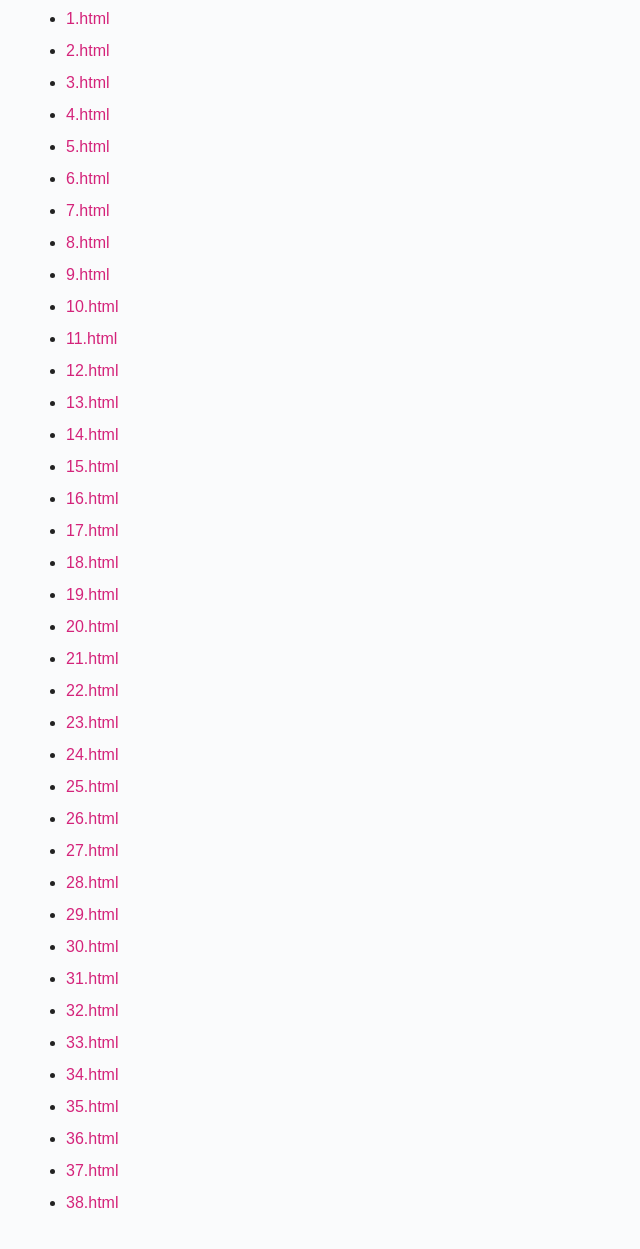
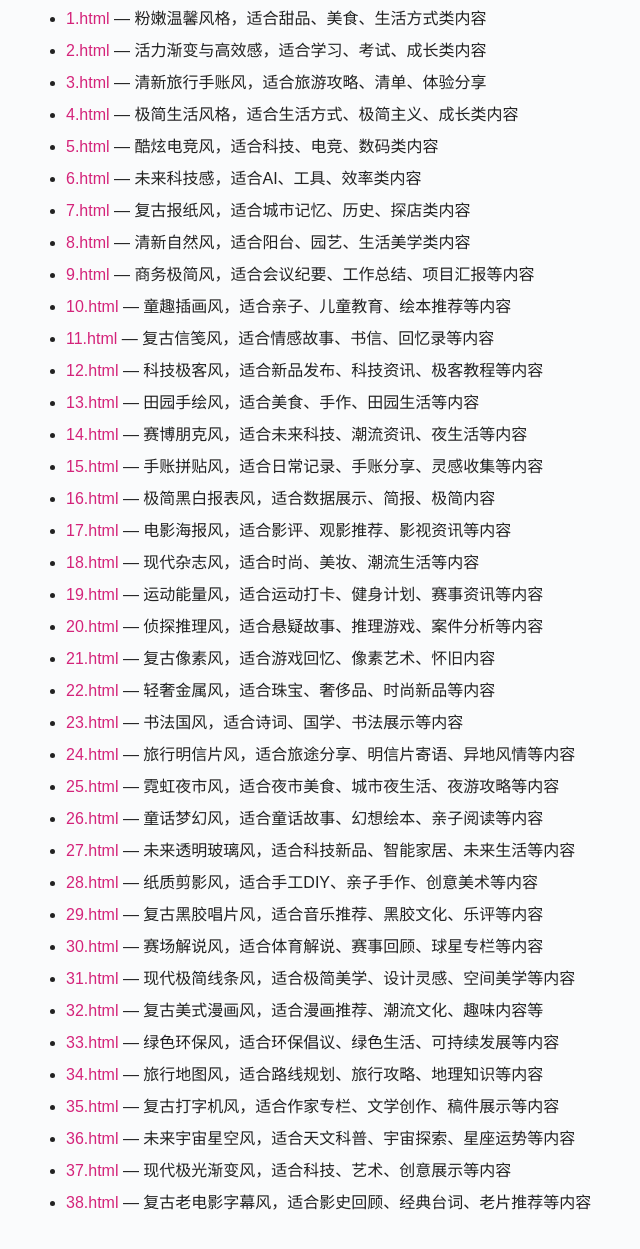
Before and after one commit to qiaomu-s/xhs_htm_template, a plain HTML site: page index.html in a window 1280 px wide. Shown: the part 183-1432 px from the top of the page, without its empty margins (6-646 px from the left). Drawn offline with Linux system fonts and the light colour scheme.

Commit message:
更新 index.html 文件，添加了每个 HTML 文件的描述信息，以便更好地指导用户选择合适的内容。

```diff
--- a/index.html
+++ b/index.html
@@ -43,44 +43,44 @@
         <p>点击下方链接可预览或复制相应 HTML 文件内容。</p>
     </div>
     <ul>
-        <li><a href="1.html">1.html</a></li>
-        <li><a href="2.html">2.html</a></li>
-        <li><a href="3.html">3.html</a></li>
-        <li><a href="4.html">4.html</a></li>
-        <li><a href="5.html">5.html</a></li>
-        <li><a href="6.html">6.html</a></li>
-        <li><a href="7.html">7.html</a></li>
-        <li><a href="8.html">8.html</a></li>
-        <li><a href="9.html">9.html</a></li>
-        <li><a href="10.html">10.html</a></li>
-        <li><a href="11.html">11.html</a></li>
-        <li><a href="12.html">12.html</a></li>
-        <li><a href="13.html">13.html</a></li>
-        <li><a href="14.html">14.html</a></li>
-        <li><a href="15.html">15.html</a></li>
-        <li><a href="16.html">16.html</a></li>
-        <li><a href="17.html">17.html</a></li>
-        <li><a href="18.html">18.html</a></li>
-        <li><a href="19.html">19.html</a></li>
-        <li><a href="20.html">20.html</a></li>
-        <li><a href="21.html">21.html</a></li>
-        <li><a href="22.html">22.html</a></li>
-        <li><a href="23.html">23.html</a></li>
-        <li><a href="24.html">24.html</a></li>
-        <li><a href="25.html">25.html</a></li>
-        <li><a href="26.html">26.html</a></li>
-        <li><a href="27.html">27.html</a></li>
-        <li><a href="28.html">28.html</a></li>
-        <li><a href="29.html">29.html</a></li>
-        <li><a href="30.html">30.html</a></li>
-        <li><a href="31.html">31.html</a></li>
-        <li><a href="32.html">32.html</a></li>
-        <li><a href="33.html">33.html</a></li>
-        <li><a href="34.html">34.html</a></li>
-        <li><a href="35.html">35.html</a></li>
-        <li><a href="36.html">36.html</a></li>
-        <li><a href="37.html">37.html</a></li>
-        <li><a href="38.html">38.html</a></li>
+        <li><a href="1.html">1.html</a> — 粉嫩温馨风格，适合甜品、美食、生活方式类内容</li>
+        <li><a href="2.html">2.html</a> — 活力渐变与高效感，适合学习、考试、成长类内容</li>
+        <li><a href="3.html">3.html</a> — 清新旅行手账风，适合旅游攻略、清单、体验分享</li>
+        <li><a href="4.html">4.html</a> — 极简生活风格，适合生活方式、极简主义、成长类内容</li>
+        <li><a href="5.html">5.html</a> — 酷炫电竞风，适合科技、电竞、数码类内容</li>
+        <li><a href="6.html">6.html</a> — 未来科技感，适合AI、工具、效率类内容</li>
+        <li><a href="7.html">7.html</a> — 复古报纸风，适合城市记忆、历史、探店类内容</li>
+        <li><a href="8.html">8.html</a> — 清新自然风，适合阳台、园艺、生活美学类内容</li>
+        <li><a href="9.html">9.html</a> — 商务极简风，适合会议纪要、工作总结、项目汇报等内容</li>
+        <li><a href="10.html">10.html</a> — 童趣插画风，适合亲子、儿童教育、绘本推荐等内容</li>
+        <li><a href="11.html">11.html</a> — 复古信笺风，适合情感故事、书信、回忆录等内容</li>
+        <li><a href="12.html">12.html</a> — 科技极客风，适合新品发布、科技资讯、极客教程等内容</li>
+        <li><a href="13.html">13.html</a> — 田园手绘风，适合美食、手作、田园生活等内容</li>
+        <li><a href="14.html">14.html</a> — 赛博朋克风，适合未来科技、潮流资讯、夜生活等内容</li>
+        <li><a href="15.html">15.html</a> — 手账拼贴风，适合日常记录、手账分享、灵感收集等内容</li>
+        <li><a href="16.html">16.html</a> — 极简黑白报表风，适合数据展示、简报、极简内容</li>
+        <li><a href="17.html">17.html</a> — 电影海报风，适合影评、观影推荐、影视资讯等内容</li>
+        <li><a href="18.html">18.html</a> — 现代杂志风，适合时尚、美妆、潮流生活等内容</li>
+        <li><a href="19.html">19.html</a> — 运动能量风，适合运动打卡、健身计划、赛事资讯等内容</li>
+        <li><a href="20.html">20.html</a> — 侦探推理风，适合悬疑故事、推理游戏、案件分析等内容</li>
+        <li><a href="21.html">21.html</a> — 复古像素风，适合游戏回忆、像素艺术、怀旧内容</li>
+        <li><a href="22.html">22.html</a> — 轻奢金属风，适合珠宝、奢侈品、时尚新品等内容</li>
+        <li><a href="23.html">23.html</a> — 书法国风，适合诗词、国学、书法展示等内容</li>
+        <li><a href="24.html">24.html</a> — 旅行明信片风，适合旅途分享、明信片寄语、异地风情等内容</li>
+        <li><a href="25.html">25.html</a> — 霓虹夜市风，适合夜市美食、城市夜生活、夜游攻略等内容</li>
+        <li><a href="26.html">26.html</a> — 童话梦幻风，适合童话故事、幻想绘本、亲子阅读等内容</li>
+        <li><a href="27.html">27.html</a> — 未来透明玻璃风，适合科技新品、智能家居、未来生活等内容</li>
+        <li><a href="28.html">28.html</a> — 纸质剪影风，适合手工DIY、亲子手作、创意美术等内容</li>
+        <li><a href="29.html">29.html</a> — 复古黑胶唱片风，适合音乐推荐、黑胶文化、乐评等内容</li>
+        <li><a href="30.html">30.html</a> — 赛场解说风，适合体育解说、赛事回顾、球星专栏等内容</li>
+        <li><a href="31.html">31.html</a> — 现代极简线条风，适合极简美学、设计灵感、空间美学等内容</li>
+        <li><a href="32.html">32.html</a> — 复古美式漫画风，适合漫画推荐、潮流文化、趣味内容等</li>
+        <li><a href="33.html">33.html</a> — 绿色环保风，适合环保倡议、绿色生活、可持续发展等内容</li>
+        <li><a href="34.html">34.html</a> — 旅行地图风，适合路线规划、旅行攻略、地理知识等内容</li>
+        <li><a href="35.html">35.html</a> — 复古打字机风，适合作家专栏、文学创作、稿件展示等内容</li>
+        <li><a href="36.html">36.html</a> — 未来宇宙星空风，适合天文科普、宇宙探索、星座运势等内容</li>
+        <li><a href="37.html">37.html</a> — 现代极光渐变风，适合科技、艺术、创意展示等内容</li>
+        <li><a href="38.html">38.html</a> — 复古老电影字幕风，适合影史回顾、经典台词、老片推荐等内容</li>
     </ul>
 </body>
 
```
